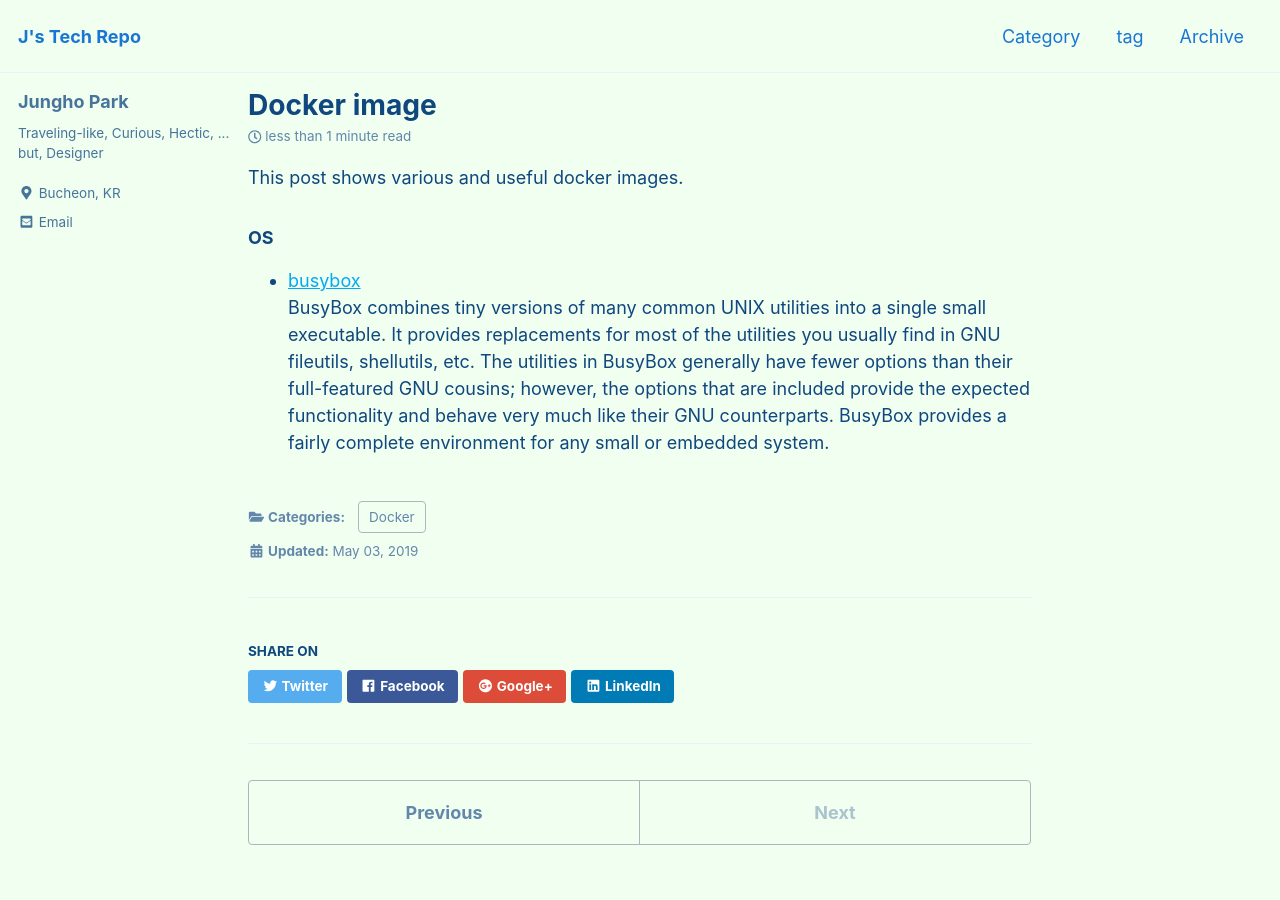
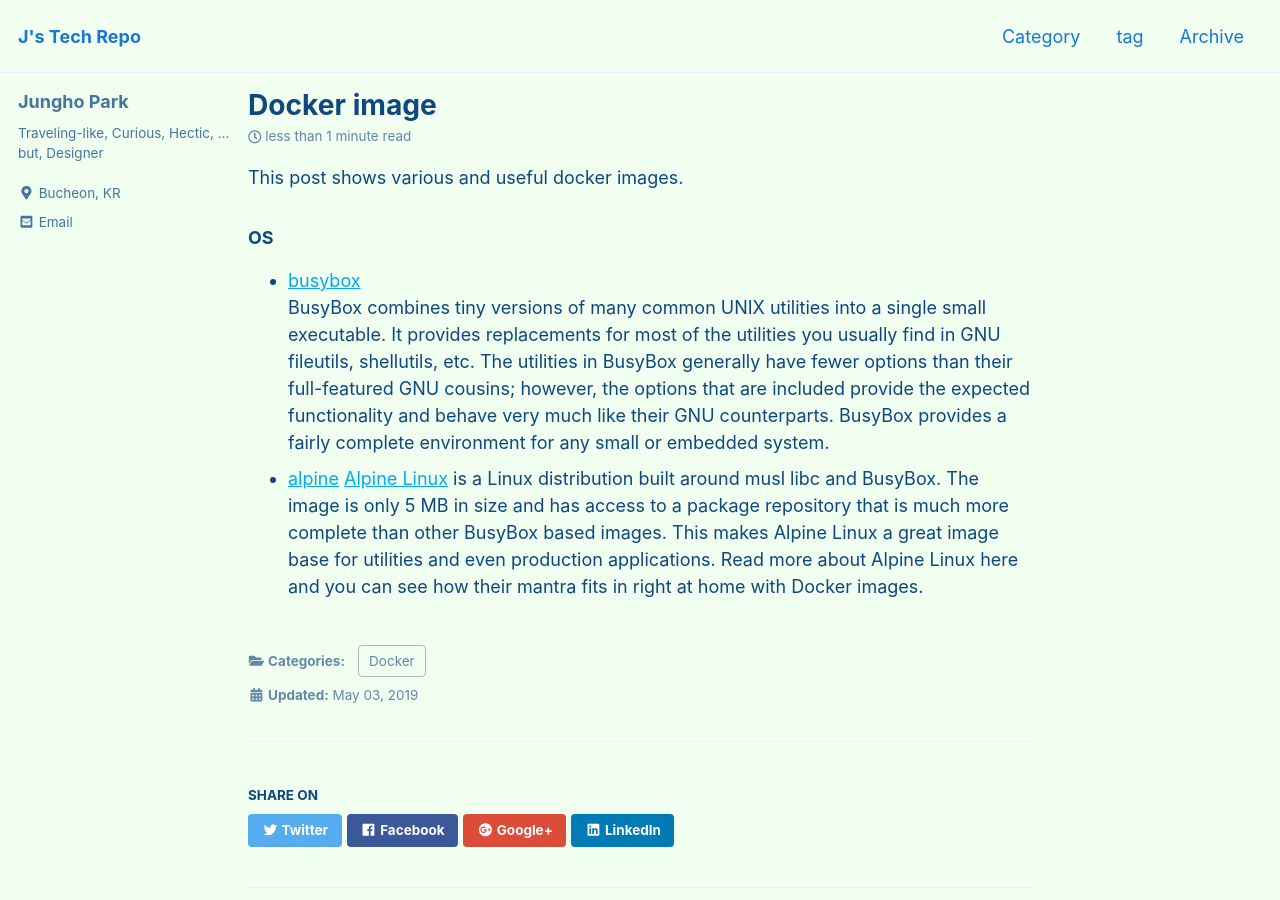
Before and after one commit to unipark00/tekrepo, a Jekyll site: the page built from _posts/2019-05-03-useful-docker-image.md, in a window 1280 px wide and 900 px high. Built offline with Jekyll 4.4.1, drawn with Linux system fonts in a browser that asks for light colours; cached includes are drawn as plain includes.

Commit message:
Update 2019-05-03-useful-docker-image.md

```diff
--- a/_posts/2019-05-03-useful-docker-image.md
+++ b/_posts/2019-05-03-useful-docker-image.md
@@ -12,3 +12,5 @@ This post shows various and useful docker images.
 ### OS
 * [busybox](https://hub.docker.com/_/busybox)
 BusyBox combines tiny versions of many common UNIX utilities into a single small executable. It provides replacements for most of the utilities you usually find in GNU fileutils, shellutils, etc. The utilities in BusyBox generally have fewer options than their full-featured GNU cousins; however, the options that are included provide the expected functionality and behave very much like their GNU counterparts. BusyBox provides a fairly complete environment for any small or embedded system.
+* [alpine](https://hub.docker.com/_/alpine/)
+[Alpine Linux](https://alpinelinux.org/) is a Linux distribution built around musl libc and BusyBox. The image is only 5 MB in size and has access to a package repository that is much more complete than other BusyBox based images. This makes Alpine Linux a great image base for utilities and even production applications. Read more about Alpine Linux here and you can see how their mantra fits in right at home with Docker images.
```
